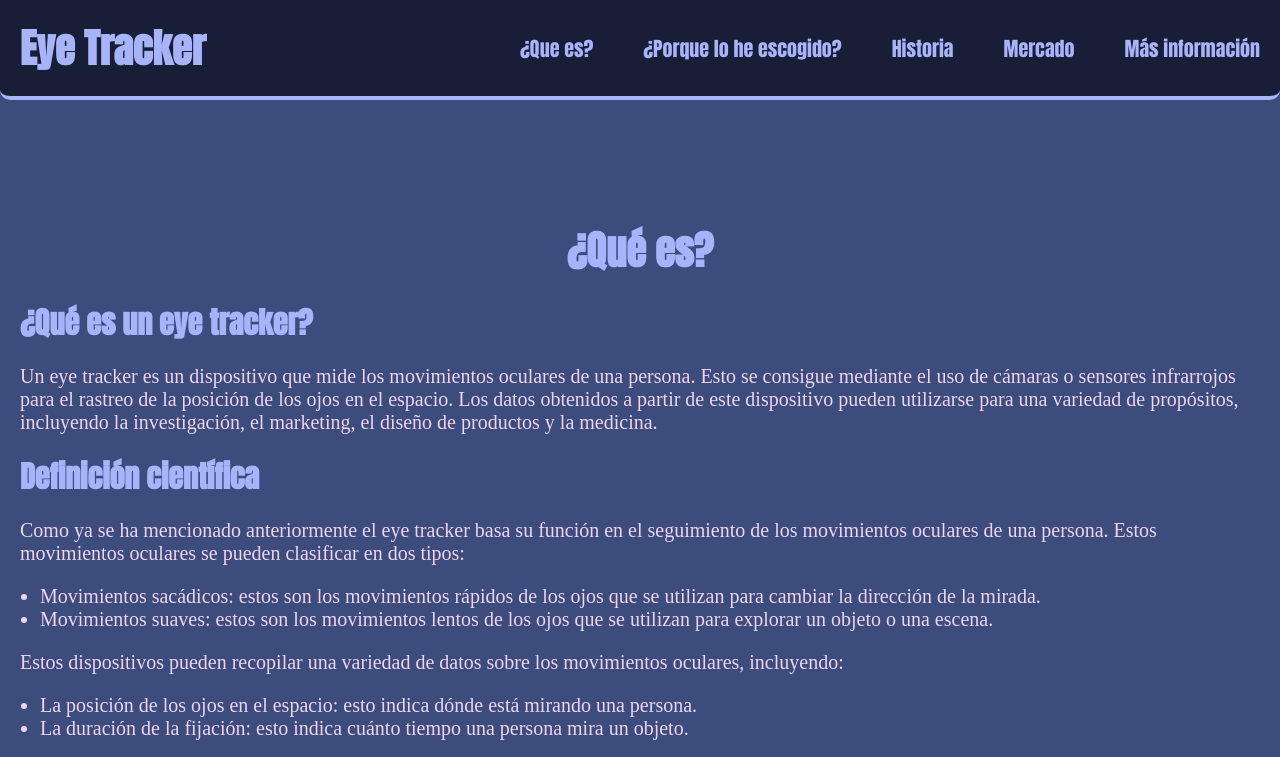
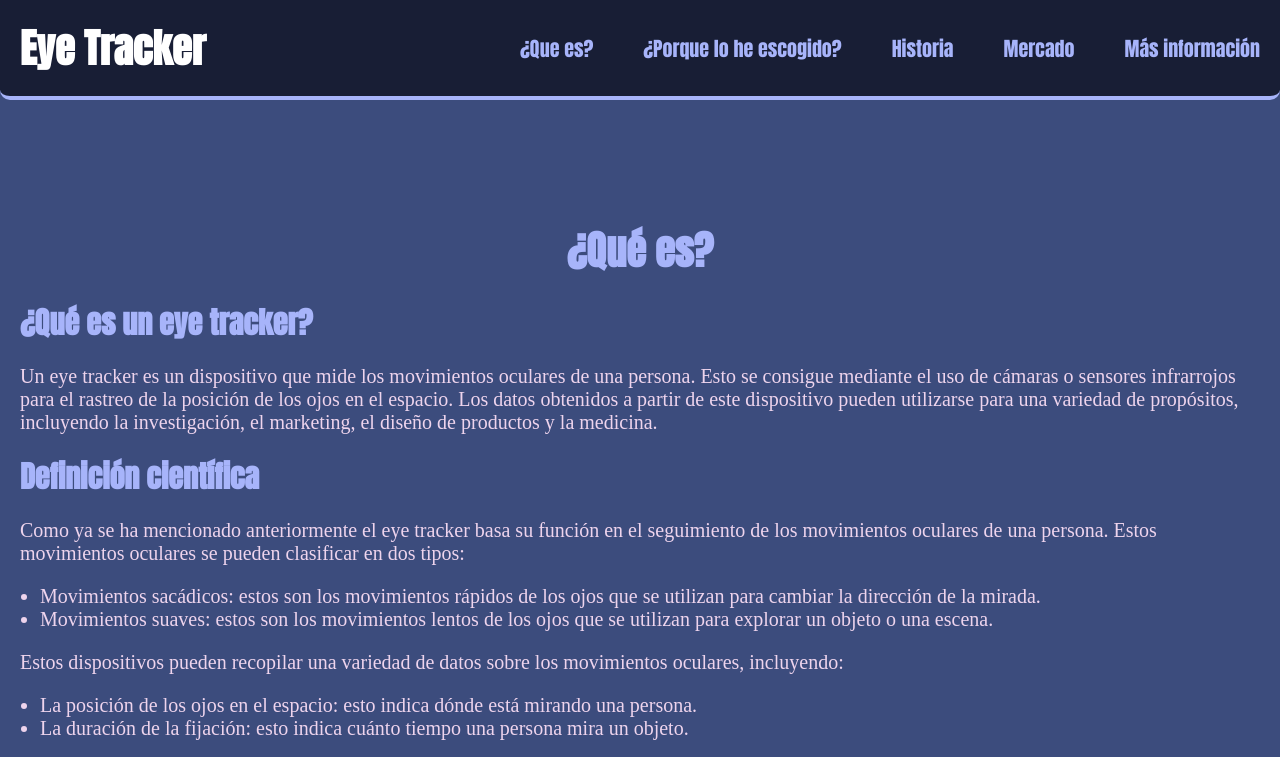
Before and after one commit to acriadoga/Pr-ctica-Dispositivo_Hardware, a plain HTML site: page index.html in a window 1280 px wide. In both pictures the pointer is over the element "Eye Tracker". Shown: the top 757 px of the page. Drawn offline with Linux system fonts and the light colour scheme; a web font is replaced by a local one.

Commit message:
Ultimo retoque

```diff
--- a/estilos.css
+++ b/estilos.css
@@ -58,6 +58,10 @@ h1 {
     color: #a7b4fa;
     margin: 0 20px;
     font-size: 40px;
+}
+
+#a-h1:hover h1{
+    color: white;
 }
 
 nav > ul {
--- a/index.html
+++ b/index.html
@@ -12,7 +12,7 @@
 <body>
     <header>
         <nav>
-            <h1>Eye Tracker</h1>
+            <a href="index.html" id="a-h1"><h1>Eye Tracker</h1></a>
             <ul>
                 <li><a href="#definicion">¿Que es?</a></li>
                 <li><a href="#beneficios">¿Porque lo he escogido?</a></li>
```
